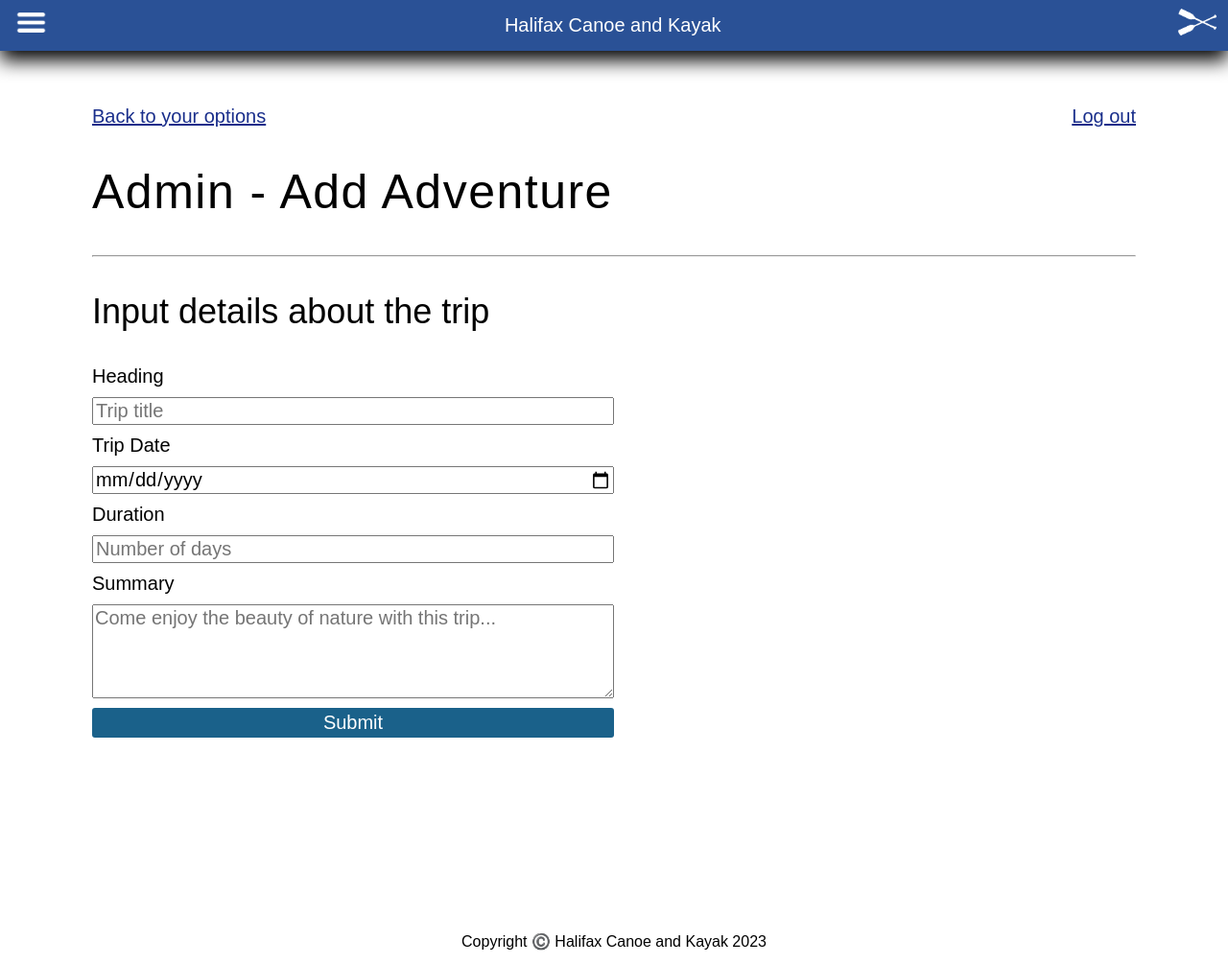
After one commit to victorialange/ProjectThreeSfh, a PHP site: page /admin-add.php in a window 1280 px wide. The commit adds this page. Shown: the whole page at 96% size. Run offline with PHP 8.4, Linux system fonts and the light colour scheme.

Commit message:
Add form for adding adventure & use form input for database

```diff
--- /dev/null
+++ b/admin-add.php
@@ -0,0 +1,61 @@
+<?php include './includes/header.php'; ?>
+
+<!DOCTYPE html>
+<html lang="en">
+<head>
+  <meta charset="UTF-8">
+  <meta http-equiv="X-UA-Compatible" content="IE=edge">
+  <meta name="viewport" content="width=device-width, initial-scale=1.0">
+  <link href="style.css" rel="stylesheet" type="text/css" />
+  <title>Admin - Add Adventure</title>
+  <!-- logo  -->
+  <link rel="shortcut icon" type="image/jpg" href="./assets/paddle-blue.jpg">
+</head>
+<body>
+  <?php include './includes/nav-bar.php';?>
+  <main>
+    <section class="addAdventure">
+      <div class="wrapper">
+        <!-- links container for back link & logout -->
+        <div class="linksContainer">
+          <!-- include backLink.php for going back to options -->
+          <?php include "./includes/back-link.php"?>
+          <!-- include logoutLink.php for link -->
+          <?php include "./includes/logout-link.php"?>
+        </div>
+
+        <h2>Admin - Add Adventure</h2>
+        <hr>
+        <!-- Content - form to add data to DB -->
+        <h3 class="formHeading">Input details about the trip</h3>
+        <!-- form with 4 fields -->
+        <!-- send values of form to admin-confirm.php -->
+        <form action="admin-confirm.php" method="post" class="addAdventureForm">
+          <!-- 1st field: input for heading -->
+          <label for="heading">Heading</label>
+          <input name="heading" id="heading" type="text" required placeholder="Trip title" maxlength="255" />
+
+          <!-- 2nd field: input for trip date -->
+          <label for="tripDate" class="">Trip Date</label>
+          <input type="date" name="tripDate" id="tripDate" placeholder="mm/dd/yyyy" required />
+
+          <!-- 3rd field: input for duration -->
+          <label for="duration" class="">Duration</label>
+          <!-- prevent weird entries by requiring duration to be greater than 0/at least 1 -->
+          <input type="number" name="duration" id="duration" placeholder="Number of days" min="1" required />
+
+          <!-- 4th field: textarea for summary -->
+          <label for="summary" class="">Summary</label>
+          <textarea name="summary" id="summary" rows="4" required type="text" minlength="10" maxlength="1000" placeholder="Come enjoy the beauty of nature with this trip..."></textarea>
+
+          <!-- submit button -->
+          <button type="submit" name="submit" value="Submit">Submit</button>
+        </form>
+      </div>
+    </section>
+  </main>
+
+  <!-- include footer.php for copyright -->
+  <?php include './includes/footer.php'; ?>
+</body>
+</html>
--- a/style.css
+++ b/style.css
@@ -61,6 +61,11 @@ h2 {
 h2,
 h4 {
   font-weight: 500;
+}
+
+/* heading - add adventure */
+.formHeading {
+  font-weight: normal;
 }
 
 h3 {
@@ -352,6 +357,14 @@ h4 a:focus {
   margin-top: 5rem;
 }
 
+/* add adventure form */
+.addAdventureForm {
+  display: flex;
+  flex-direction: column;
+  width: 50%;
+  gap: 0.5rem;
+}
+
 /* media query */
 /* 1200px breakpoint (small laptop) */
 @media (max-width: 1200px) {
@@ -366,6 +379,9 @@ h4 a:focus {
   }
   .project2homeMain .logoutContainer {
     width: 95%;
+  }
+  .addAdventureForm {
+    width: calc(100% - 17.5rem);
   }
 }
 
@@ -401,6 +417,9 @@ h4 a:focus {
   .gifContainer {
     width: 100%;
   }
+  .addAdventureForm {
+    width: 75%;
+  }
 }
 
 @media (max-width: 500px) {
@@ -426,6 +445,9 @@ h4 a:focus {
   .lostPasswordMain {
     margin-bottom: 20rem;
   }
+  .addAdventureForm {
+    width: 95%;
+  }
 }
 
 @media (max-width: 350px) {
```
